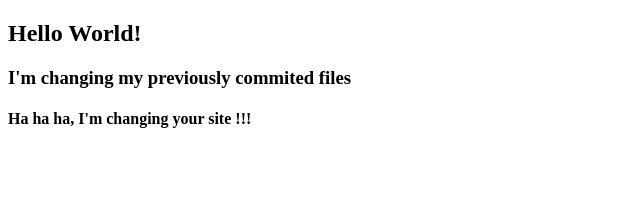
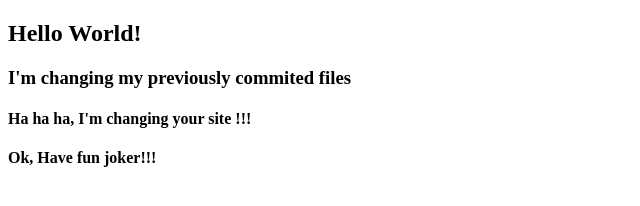
Before and after one commit to JUCSERahull337/Complete-Web-Development, a plain HTML site: page index.html in a window 1280 px wide. Shown: the whole page, without its empty margins (0-640 px from the left). Drawn offline with Linux system fonts and the light colour scheme.

Commit message:
New line added

```diff
--- a/index.html
+++ b/index.html
@@ -9,6 +9,7 @@
     <h2>Hello World!</h2>
     <h3>I'm changing my previously commited files</h3>
     <h4> Ha ha ha, I'm changing your site !!!</h2>
+    <h4>Ok, Have fun joker!!!</h4>
 
 </body>
 </html>
```
